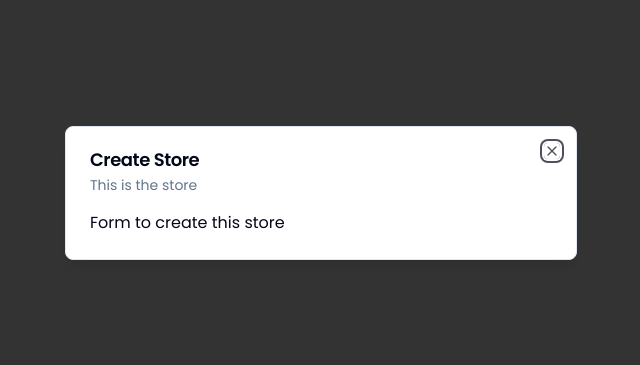
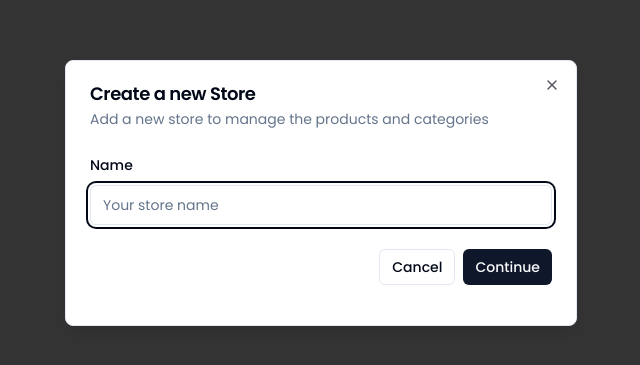
Before and after one commit to Navneet072300/Delivery-App-admin, a Next.js app: page / in a window 1280 px wide. Shown: the part 207-572 px from the top of the page, without its empty margins (319-959 px from the left). Built offline with nearby package versions, Linux system fonts and the light colour scheme.

Commit message:
added form to create store and button

```diff
--- a/package.json
+++ b/package.json
@@ -10,15 +10,20 @@
   },
   "dependencies": {
     "@clerk/nextjs": "^5.1.3",
+    "@hookform/resolvers": "^3.4.2",
     "@radix-ui/react-dialog": "^1.0.5",
+    "@radix-ui/react-label": "^2.0.2",
+    "@radix-ui/react-slot": "^1.0.2",
     "class-variance-authority": "^0.7.0",
     "clsx": "^2.1.1",
     "lucide-react": "^0.379.0",
     "next": "14.2.3",
     "react": "^18",
     "react-dom": "^18",
+    "react-hook-form": "^7.51.5",
     "tailwind-merge": "^2.3.0",
     "tailwindcss-animate": "^1.0.7",
+    "zod": "^3.23.8",
     "zustand": "^4.5.2"
   },
   "devDependencies": {
--- a/src/components/modal/store-modal.tsx
+++ b/src/components/modal/store-modal.tsx
@@ -1,21 +1,87 @@
 "use client";
 
-import React from "react";
+import React, { useState } from "react";
 import Model from "@/components/model";
 import { useStoreModel } from "@/hooks/user-store-model";
+import { z } from "zod";
+import { zodResolver } from "@hookform/resolvers/zod";
+import { useForm } from "react-hook-form";
+import {
+  Form,
+  FormControl,
+  FormField,
+  FormItem,
+  FormLabel,
+  FormMessage,
+} from "@/components/ui/form";
+import { Input } from "@/components/ui/input";
+import { Button } from "@/components/ui/button";
+
+const formSchema = z.object({
+  name: z
+    .string()
+    .min(3, { message: "Store name should be minium 3 characters" }),
+});
 
 export const StoreModal = () => {
   const storeModal = useStoreModel();
+
+  const [isLoading, setIsLoading] = useState(false);
+  const form = useForm<z.infer<typeof formSchema>>({
+    resolver: zodResolver(formSchema),
+    defaultValues: {
+      name: "",
+    },
+  });
+
+  const onSubmit = async (values: z.infer<typeof formSchema>) => {
+    console.log(values);
+  };
   return (
-    <div>
-      <Model
-        title="Create Store"
-        description="This is the store"
-        isOpen={storeModal.isOpen}
-        onClose={storeModal.onClose}
-      >
-        Form to create this store
-      </Model>
-    </div>
+    <Model
+      title="Create a new Store"
+      description="Add a new store to manage the products and categories"
+      isOpen={storeModal.isOpen}
+      onClose={storeModal.onClose}
+    >
+      <div>
+        <div className=" space-y-4 py-2 pb-4">
+          <Form {...form}>
+            <form onSubmit={form.handleSubmit(onSubmit)}>
+              <FormField
+                control={form.control}
+                name="name"
+                render={({ field }) => (
+                  <FormItem>
+                    <FormLabel>Name</FormLabel>
+                    <FormControl>
+                      <Input
+                        disabled={isLoading}
+                        placeholder="Your store name"
+                        {...field}
+                      />
+                    </FormControl>
+                    <FormMessage />
+                  </FormItem>
+                )}
+              />
+              <div className=" pt-6 space-x-2 flex items-center justify-end w-full">
+                <Button
+                  disabled={isLoading}
+                  type="button"
+                  variant={"outline"}
+                  size={"sm"}
+                >
+                  Cancel
+                </Button>
+                <Button disabled={isLoading} type="submit" size={"sm"}>
+                  Continue
+                </Button>
+              </div>
+            </form>
+          </Form>
+        </div>
+      </div>
+    </Model>
   );
 };
--- /dev/null
+++ b/src/components/ui/button.tsx
@@ -0,0 +1,56 @@
+import * as React from "react"
+import { Slot } from "@radix-ui/react-slot"
+import { cva, type VariantProps } from "class-variance-authority"
+
+import { cn } from "@/lib/utils"
+
+const buttonVariants = cva(
+  "inline-flex items-center justify-center whitespace-nowrap rounded-md text-sm font-medium ring-offset-background transition-colors focus-visible:outline-none focus-visible:ring-2 focus-visible:ring-ring focus-visible:ring-offset-2 disabled:pointer-events-none disabled:opacity-50",
+  {
+    variants: {
+      variant: {
+        default: "bg-primary text-primary-foreground hover:bg-primary/90",
+        destructive:
+          "bg-destructive text-destructive-foreground hover:bg-destructive/90",
+        outline:
+          "border border-input bg-background hover:bg-accent hover:text-accent-foreground",
+        secondary:
+          "bg-secondary text-secondary-foreground hover:bg-secondary/80",
+        ghost: "hover:bg-accent hover:text-accent-foreground",
+        link: "text-primary underline-offset-4 hover:underline",
+      },
+      size: {
+        default: "h-10 px-4 py-2",
+        sm: "h-9 rounded-md px-3",
+        lg: "h-11 rounded-md px-8",
+        icon: "h-10 w-10",
+      },
+    },
+    defaultVariants: {
+      variant: "default",
+      size: "default",
+    },
+  }
+)
+
+export interface ButtonProps
+  extends React.ButtonHTMLAttributes<HTMLButtonElement>,
+    VariantProps<typeof buttonVariants> {
+  asChild?: boolean
+}
+
+const Button = React.forwardRef<HTMLButtonElement, ButtonProps>(
+  ({ className, variant, size, asChild = false, ...props }, ref) => {
+    const Comp = asChild ? Slot : "button"
+    return (
+      <Comp
+        className={cn(buttonVariants({ variant, size, className }))}
+        ref={ref}
+        {...props}
+      />
+    )
+  }
+)
+Button.displayName = "Button"
+
+export { Button, buttonVariants }
--- /dev/null
+++ b/src/components/ui/form.tsx
@@ -0,0 +1,176 @@
+import * as React from "react"
+import * as LabelPrimitive from "@radix-ui/react-label"
+import { Slot } from "@radix-ui/react-slot"
+import {
+  Controller,
+  ControllerProps,
+  FieldPath,
+  FieldValues,
+  FormProvider,
+  useFormContext,
+} from "react-hook-form"
+
+import { cn } from "@/lib/utils"
+import { Label } from "@/components/ui/label"
+
+const Form = FormProvider
+
+type FormFieldContextValue<
+  TFieldValues extends FieldValues = FieldValues,
+  TName extends FieldPath<TFieldValues> = FieldPath<TFieldValues>
+> = {
+  name: TName
+}
+
+const FormFieldContext = React.createContext<FormFieldContextValue>(
+  {} as FormFieldContextValue
+)
+
+const FormField = <
+  TFieldValues extends FieldValues = FieldValues,
+  TName extends FieldPath<TFieldValues> = FieldPath<TFieldValues>
+>({
+  ...props
+}: ControllerProps<TFieldValues, TName>) => {
+  return (
+    <FormFieldContext.Provider value={{ name: props.name }}>
+      <Controller {...props} />
+    </FormFieldContext.Provider>
+  )
+}
+
+const useFormField = () => {
+  const fieldContext = React.useContext(FormFieldContext)
+  const itemContext = React.useContext(FormItemContext)
+  const { getFieldState, formState } = useFormContext()
+
+  const fieldState = getFieldState(fieldContext.name, formState)
+
+  if (!fieldContext) {
+    throw new Error("useFormField should be used within <FormField>")
+  }
+
+  const { id } = itemContext
+
+  return {
+    id,
+    name: fieldContext.name,
+    formItemId: `${id}-form-item`,
+    formDescriptionId: `${id}-form-item-description`,
+    formMessageId: `${id}-form-item-message`,
+    ...fieldState,
+  }
+}
+
+type FormItemContextValue = {
+  id: string
+}
+
+const FormItemContext = React.createContext<FormItemContextValue>(
+  {} as FormItemContextValue
+)
+
+const FormItem = React.forwardRef<
+  HTMLDivElement,
+  React.HTMLAttributes<HTMLDivElement>
+>(({ className, ...props }, ref) => {
+  const id = React.useId()
+
+  return (
+    <FormItemContext.Provider value={{ id }}>
+      <div ref={ref} className={cn("space-y-2", className)} {...props} />
+    </FormItemContext.Provider>
+  )
+})
+FormItem.displayName = "FormItem"
+
+const FormLabel = React.forwardRef<
+  React.ElementRef<typeof LabelPrimitive.Root>,
+  React.ComponentPropsWithoutRef<typeof LabelPrimitive.Root>
+>(({ className, ...props }, ref) => {
+  const { error, formItemId } = useFormField()
+
+  return (
+    <Label
+      ref={ref}
+      className={cn(error && "text-destructive", className)}
+      htmlFor={formItemId}
+      {...props}
+    />
+  )
+})
+FormLabel.displayName = "FormLabel"
+
+const FormControl = React.forwardRef<
+  React.ElementRef<typeof Slot>,
+  React.ComponentPropsWithoutRef<typeof Slot>
+>(({ ...props }, ref) => {
+  const { error, formItemId, formDescriptionId, formMessageId } = useFormField()
+
+  return (
+    <Slot
+      ref={ref}
+      id={formItemId}
+      aria-describedby={
+        !error
+          ? `${formDescriptionId}`
+          : `${formDescriptionId} ${formMessageId}`
+      }
+      aria-invalid={!!error}
+      {...props}
+    />
+  )
+})
+FormControl.displayName = "FormControl"
+
+const FormDescription = React.forwardRef<
+  HTMLParagraphElement,
+  React.HTMLAttributes<HTMLParagraphElement>
+>(({ className, ...props }, ref) => {
+  const { formDescriptionId } = useFormField()
+
+  return (
+    <p
+      ref={ref}
+      id={formDescriptionId}
+      className={cn("text-sm text-muted-foreground", className)}
+      {...props}
+    />
+  )
+})
+FormDescription.displayName = "FormDescription"
+
+const FormMessage = React.forwardRef<
+  HTMLParagraphElement,
+  React.HTMLAttributes<HTMLParagraphElement>
+>(({ className, children, ...props }, ref) => {
+  const { error, formMessageId } = useFormField()
+  const body = error ? String(error?.message) : children
+
+  if (!body) {
+    return null
+  }
+
+  return (
+    <p
+      ref={ref}
+      id={formMessageId}
+      className={cn("text-sm font-medium text-destructive", className)}
+      {...props}
+    >
+      {body}
+    </p>
+  )
+})
+FormMessage.displayName = "FormMessage"
+
+export {
+  useFormField,
+  Form,
+  FormItem,
+  FormLabel,
+  FormControl,
+  FormDescription,
+  FormMessage,
+  FormField,
+}
--- /dev/null
+++ b/src/components/ui/input.tsx
@@ -0,0 +1,25 @@
+import * as React from "react"
+
+import { cn } from "@/lib/utils"
+
+export interface InputProps
+  extends React.InputHTMLAttributes<HTMLInputElement> {}
+
+const Input = React.forwardRef<HTMLInputElement, InputProps>(
+  ({ className, type, ...props }, ref) => {
+    return (
+      <input
+        type={type}
+        className={cn(
+          "flex h-10 w-full rounded-md border border-input bg-background px-3 py-2 text-sm ring-offset-background file:border-0 file:bg-transparent file:text-sm file:font-medium placeholder:text-muted-foreground focus-visible:outline-none focus-visible:ring-2 focus-visible:ring-ring focus-visible:ring-offset-2 disabled:cursor-not-allowed disabled:opacity-50",
+          className
+        )}
+        ref={ref}
+        {...props}
+      />
+    )
+  }
+)
+Input.displayName = "Input"
+
+export { Input }
--- /dev/null
+++ b/src/components/ui/label.tsx
@@ -0,0 +1,26 @@
+"use client"
+
+import * as React from "react"
+import * as LabelPrimitive from "@radix-ui/react-label"
+import { cva, type VariantProps } from "class-variance-authority"
+
+import { cn } from "@/lib/utils"
+
+const labelVariants = cva(
+  "text-sm font-medium leading-none peer-disabled:cursor-not-allowed peer-disabled:opacity-70"
+)
+
+const Label = React.forwardRef<
+  React.ElementRef<typeof LabelPrimitive.Root>,
+  React.ComponentPropsWithoutRef<typeof LabelPrimitive.Root> &
+    VariantProps<typeof labelVariants>
+>(({ className, ...props }, ref) => (
+  <LabelPrimitive.Root
+    ref={ref}
+    className={cn(labelVariants(), className)}
+    {...props}
+  />
+))
+Label.displayName = LabelPrimitive.Root.displayName
+
+export { Label }
```
Also changed, not shown: 1 other file (tests, documents, lock files or other folders).
